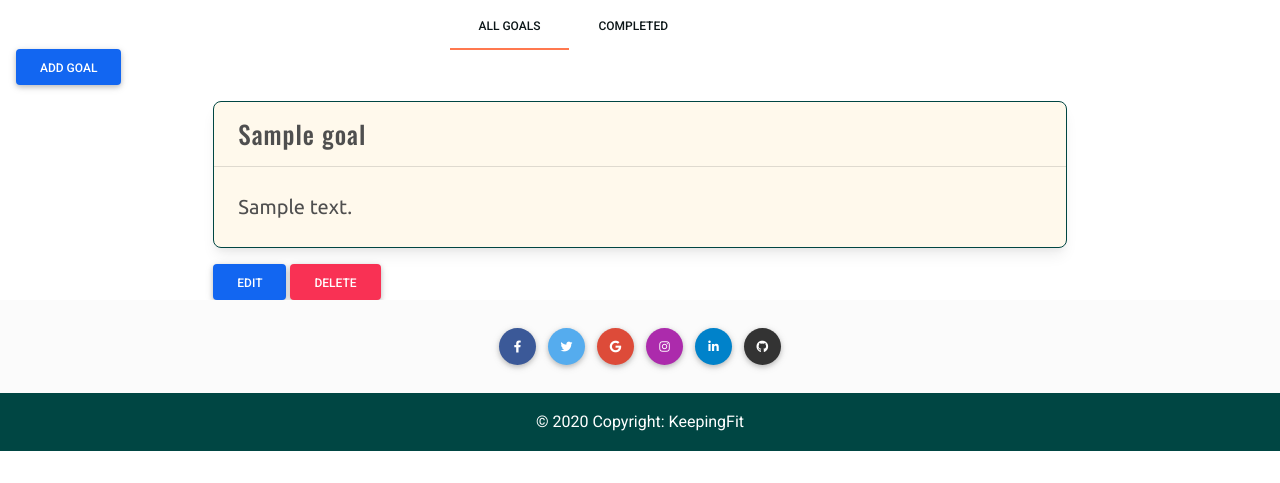
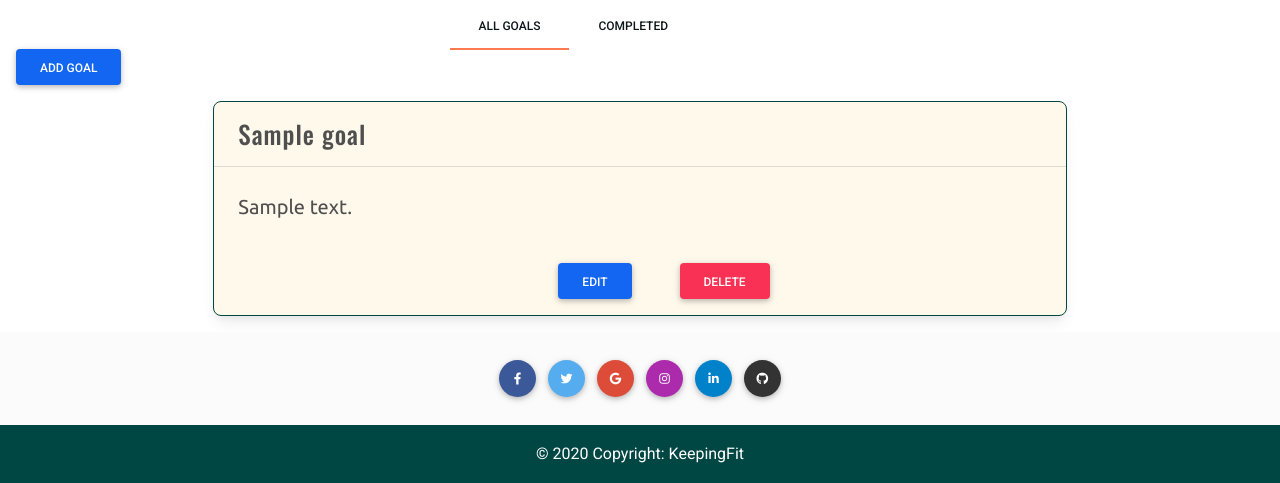
Before and after one commit to paullally/MS3, a Flask app: a page that uses templates/profile.html in a window 1280 px wide. Shown: the part 408-891 px from the top of the page. Before the commit the page ends 859 px from the top, so only its background shows below. Run offline with Flask 2, Linux system fonts and the light colour scheme; the visitor is signed in with stand-in values (Sample User, id 1); a database or web service that is not in the repository returns one stand-in record (values such as "Sample title"); some libraries are stand-ins or nearby versions.

Commit message:
restyled buttons

```diff
--- a/templates/profile.html
+++ b/templates/profile.html
@@ -80,9 +80,12 @@
                 <p>{{goal.Details}}</p>
               </blockquote>
             </div>
+            <div class="col-lg-12 d-flex justify-content-center ">
+              <a href="{{ url_for('editgoal', username=username, goal_id=goal._id) }}" class="btn btn-primary mx-5 my-3">Edit</a>
+              <a href="{{ url_for('deletegoal', username=username, goal_id=goal._id) }}" class="btn btn-danger my-3">Delete</a>
+            </div>
+
           </div>
-          <a href="{{ url_for('editgoal', username=username, goal_id=goal._id) }}" class="btn btn-primary">Edit</a>
-          <a href="{{ url_for('deletegoal', username=username, goal_id=goal._id) }}" class="btn btn-danger">Delete</a>
         </div>
         {% endfor %}
       </div>
--- a/templates/update-profile.html
+++ b/templates/update-profile.html
@@ -81,8 +81,10 @@
               </blockquote>
             </div>
           </div>
-          <a href="{{ url_for('editgoal', username=username, goal_id=goal._id) }}" class="btn btn-primary">Edit</a>
-          <a href="{{ url_for('deletegoal', username=username, goal_id=goal._id) }}" class="btn btn-danger">Delete</a>
+          <div class="col-lg-12 d-flex justify-content-center ">
+            <a href="{{ url_for('editgoal', username=username, goal_id=goal._id) }}" class="btn btn-primary mx-5 my-3">Edit</a>
+            <a href="{{ url_for('deletegoal', username=username, goal_id=goal._id) }}" class="btn btn-danger my-3">Delete</a>
+          </div>
         </div>
         {% endfor %}
       </div>
```
Also changed, not shown: templates/update-profilepicture.html (+4 -3 lines).
